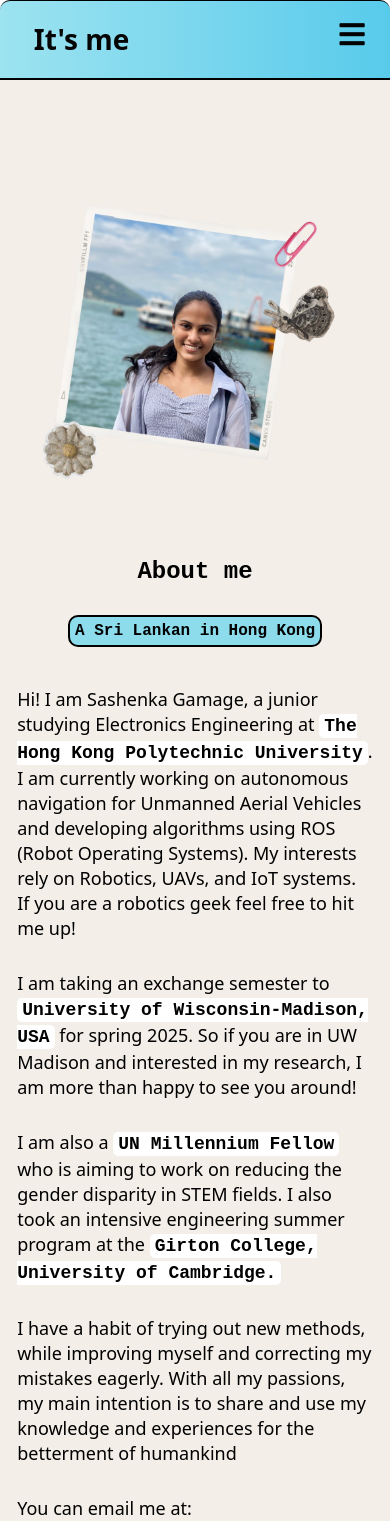
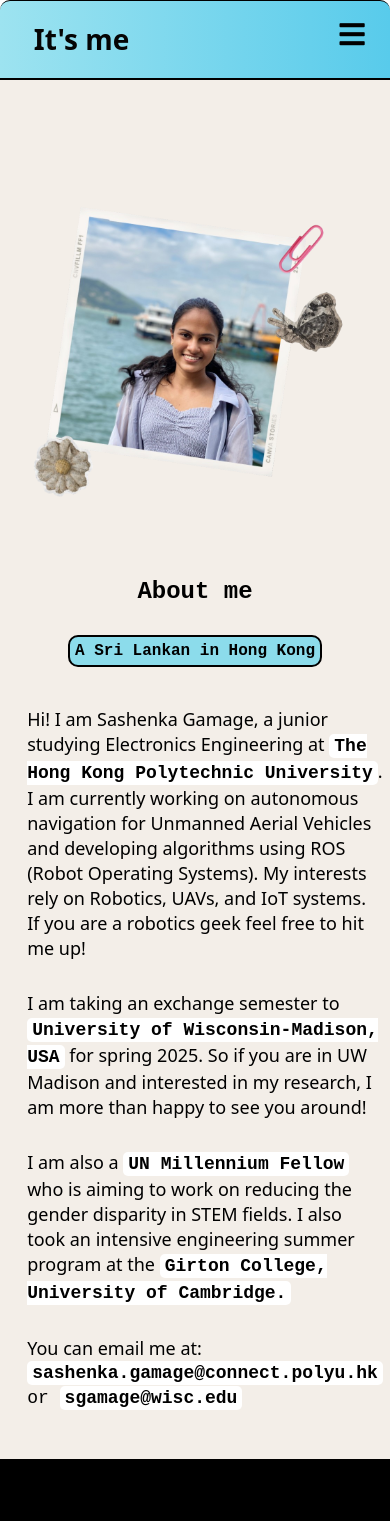
Before and after one commit to sashenkagamage/sasha.me, a React (Create React App) app: page /#/ in a window 390 px wide. Shown: the top 1521 px of the page. Built offline with nearby package versions, Linux system fonts and the light colour scheme.

Commit message:
about-me-new-update

```diff
--- a/src/components/Home.js
+++ b/src/components/Home.js
@@ -30,9 +30,7 @@ function Home(){
                <p>
                I am also a <a href="https://www.millenniumfellows.org/class-of-2024-fellows" target="_blank" rel="noreferrer">UN Millennium Fellow</a> who is aiming to work on reducing the gender disparity in STEM fields. I also took an intensive engineering summer program at the <a href="https://sashenka.me/#/Escapades1" target="_blank" rel="noreferrer"> Girton College, University of Cambridge.</a>
               </p>
-                <p>I have a habit of trying out new methods, while improving myself and correcting my mistakes eagerly.
-                With all my passions, my main intention is to share and use my knowledge and experiences for the betterment of humankind
-                </p>
+
                 <p> You can email me at: <div className='my-email'><a href="mailto:sashenka.gamage@connect.polyu.hk">sashenka.gamage@connect.polyu.hk</a> or <a href="mailto:sgamage@wisc.edu">sgamage@wisc.edu</a> </div>
                 </p>
                 </div>
--- a/src/components/mainCon.css
+++ b/src/components/mainCon.css
@@ -30,6 +30,9 @@
     font-family: system-ui, -apple-system, BlinkMacSystemFont, 'Segoe UI', Roboto, Oxygen, Ubuntu, Cantarell, 'Open Sans', 'Helvetica Neue', sans-serif;
     line-height: 25px;
     padding-top: 30px;
+    padding-left: 20px;
+
+
  }
  .about-me_container h1{
   color: rgb(0, 0, 0);
@@ -265,6 +268,9 @@ margin-left: 20px;
       font-size: 70px;
       margin-top: 100px;
     }
+    .about-me-text p{
+      font-weight: 400;
+    }
     .about-me_container{
       height: 100%;
     }
@@ -312,7 +318,9 @@ margin-left: 20px;
       margin-top: 10px;
     }
 
-
+    .about-me-text p{
+      font-weight: 400;
+    }
 }
 
 
@@ -353,5 +361,7 @@ margin-left: 20px;
     width: 100%;
     flex-wrap: wrap-reverse;
 }
-
+.about-me-text p{
+  font-weight: 400;
 }
+}
```
